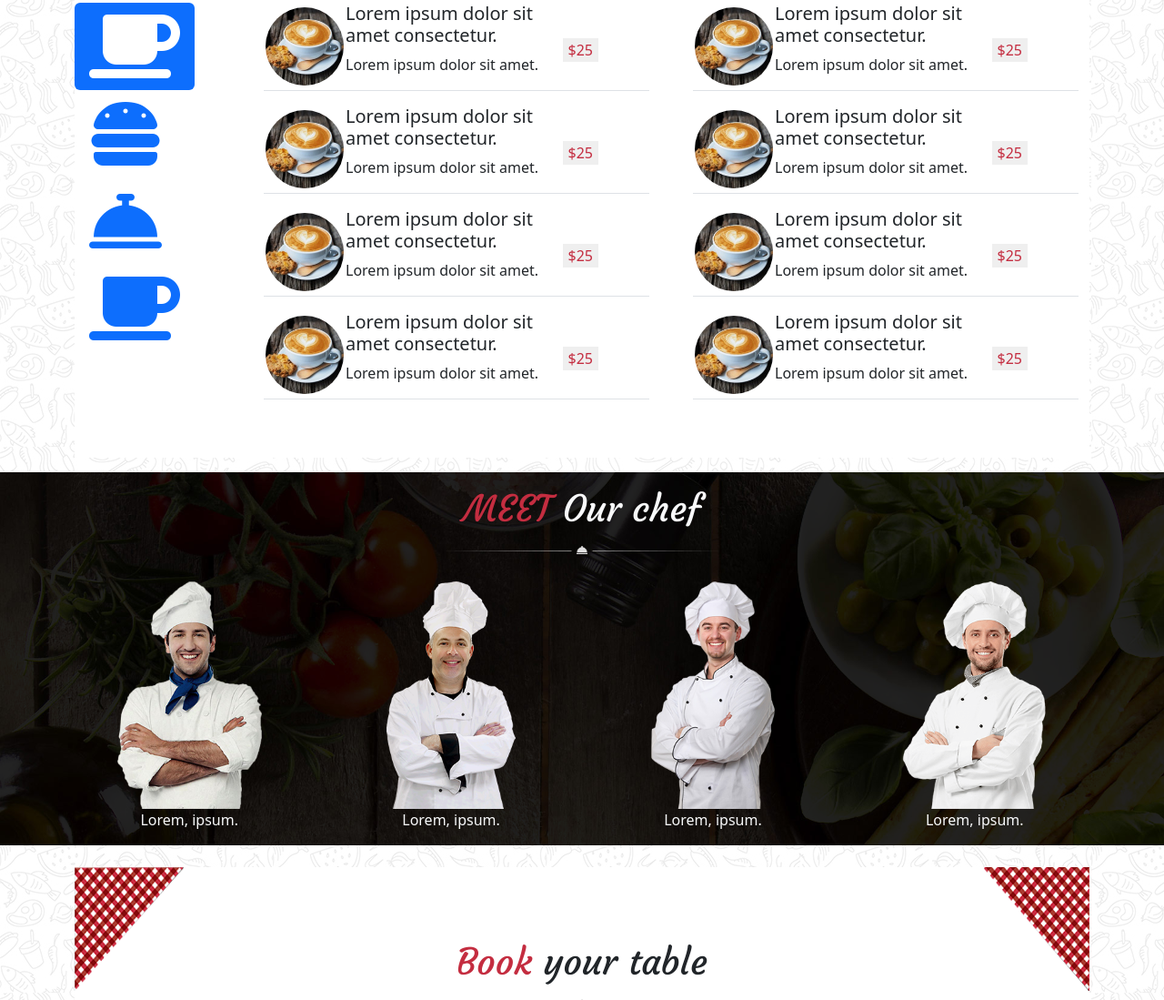
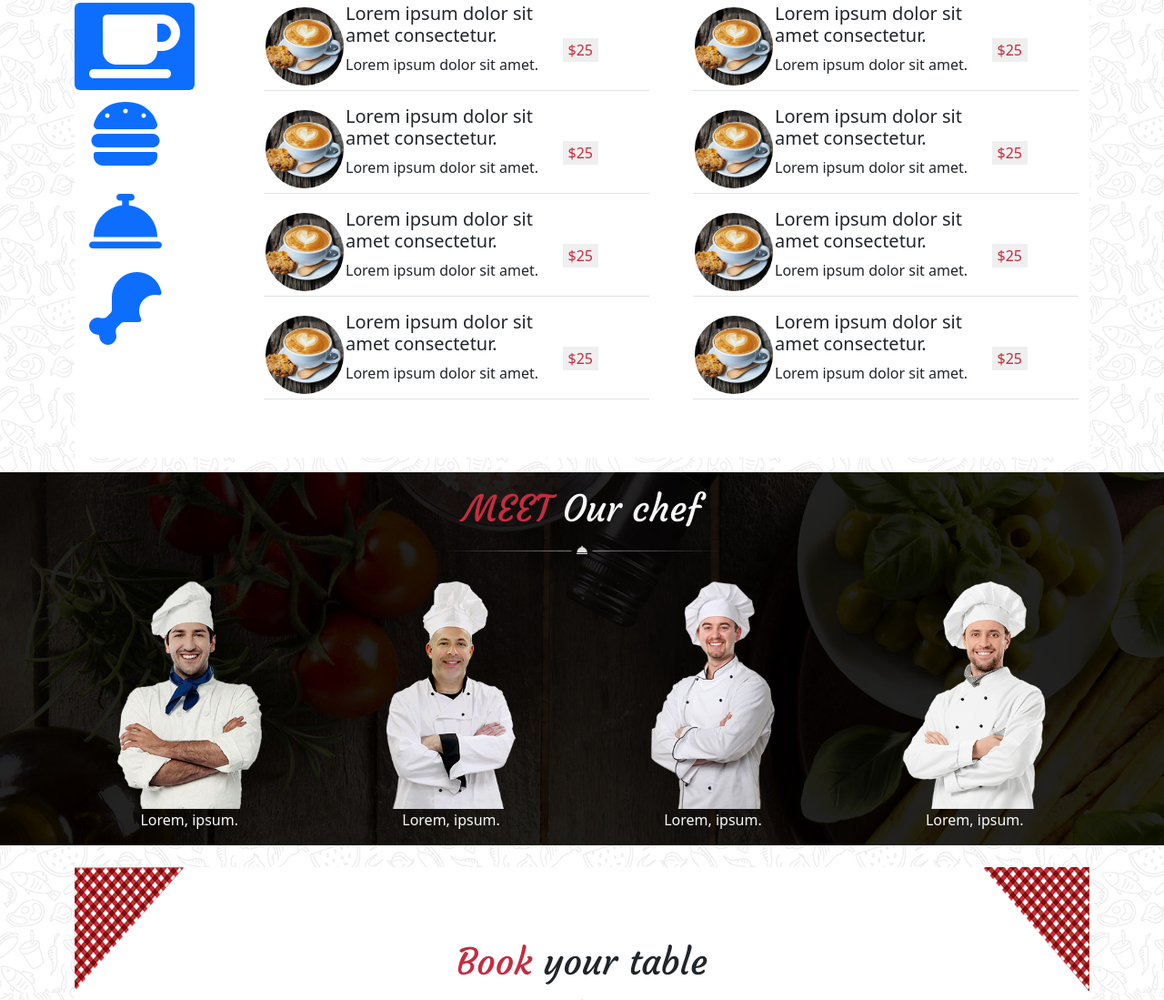
Before and after one commit to BelfaresMohamed/projet_css_mohamed_belfares, a website: page index.html in a window 1280 px wide. Shown: the part 1309-2408 px from the top of the page at 91% size. Drawn offline with nearby package versions, Linux system fonts and the light colour scheme.

Commit message:
modifier

```diff
--- a/index.html
+++ b/index.html
@@ -93,7 +93,7 @@
 </div></button>
                         <button class="nav-link border-0" id="v-pills-settings-tab" data-bs-toggle="pill"
                             data-bs-target="#v-pills-settings" type="button" role="tab" aria-controls="v-pills-settings"
-                            aria-selected="false"><div class="bg-imageee"><i class="fa-solid fa-mug-saucer"></i></div></button>
+                            aria-selected="false"><div class="bg-imageee"><i class="fa-solid fa-drumstick-bite"></i></div></button>
                     </div>
                     <div class="tab-content container container-md-fluid" id="v-pills-tabContent">
                         <div class="tab-pane fade show active" id="v-pills-home" role="tabpanel"
```
